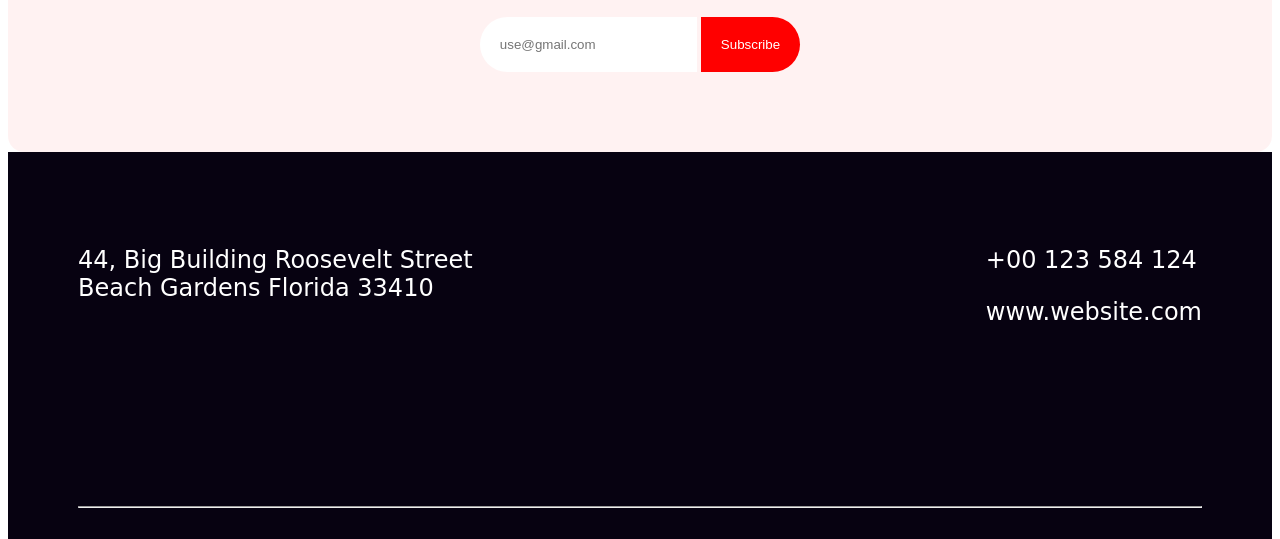
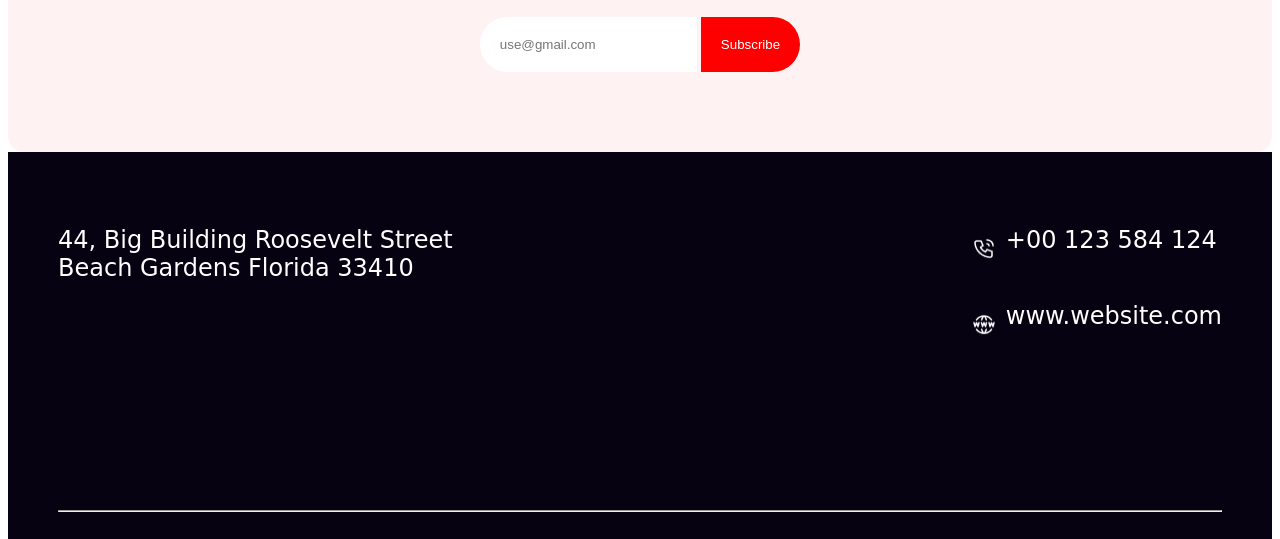
Before and after one commit to sabbir-hossen66/new-year-assingment-01, a plain HTML site: page index.html in a window 1280 px wide. Shown: the part 6939-7478 px from the top of the page. Drawn offline with Linux system fonts and the light colour scheme.

Commit message:
icon use done

```diff
--- a/index.html
+++ b/index.html
@@ -148,9 +148,15 @@
                         <!-- <p>2017, All Rights Reserved</p> -->
                     </div>
 
-                    <div>
-                        <p>+00 123 584 124</p>
-                        <p>www.website.com</p>
+                    <div class="footer-right-side-flex">
+                        <div class="footer-number">
+                            <img class="footer-photo" src="resources/Call.png" alt="">
+                            <p>+00 123 584 124</p>
+                        </div>
+                        <div class="footer-number">
+                            <img class="footer-photo" src="resources/Website.png" alt="">
+                            <p>www.website.com</p>
+                        </div>
                         <br><br><br><br><br>
                         <!-- <p>Unsubscrib</p> -->
                     </div>
--- a/styles/style.css
+++ b/styles/style.css
@@ -379,7 +379,7 @@ header {
 }
 
 .main-footer-cover {
-    padding: 70px;
+    padding: 50px;
 }
 
 
@@ -389,6 +389,17 @@ header {
     display: flex;
     justify-content: space-between;
 
+}
+
+.footer-photo {
+    width: 24px;
+    height: 24px;
+    margin-top: 35px;
+}
+
+.footer-number {
+    display: flex;
+    gap: 10px;
 }
 
 .icon-footer {
```
